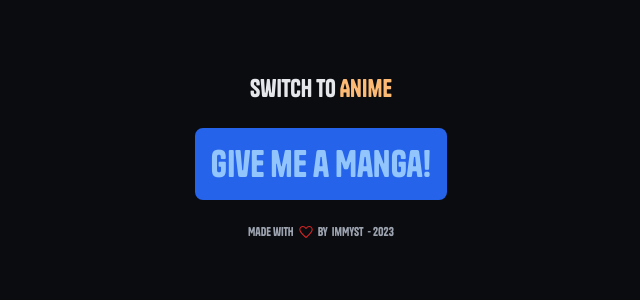
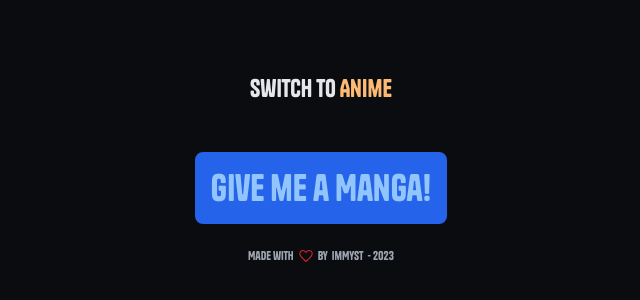
Before and after one commit to ImMyst/give-manga, a Next.js app: page / in a window 1280 px wide. Shown: the part 244-544 px from the top of the page, without its empty margins (319-959 px from the left). Built offline with nearby package versions, Linux system fonts and the light colour scheme.

Commit message:
refacto: fix header to top

```diff
--- a/app/layout.tsx
+++ b/app/layout.tsx
@@ -2,7 +2,7 @@ import "./globals.css";
 import localFont from "@next/font/local";
 import cn from "clsx";
 import Footer from "@/components/Footer";
-import Navbar from "@/components/Navbar";
+import Header from "@/components/Header";
 
 const Tanker = localFont({ src: "../public/fonts/Tanker.woff2" });
 
@@ -18,10 +18,10 @@ export default function RootLayout({
         <main
           className={cn(
             Tanker.className,
-            "bg-[#0B0C10] relative flex-col overflow-auto p-4 space-y-6 flex text-center text-yellow-50 w-screen max-w-3xl m-auto h-screen items-center justify-center"
+            "bg-[#0B0C10] relative flex-col overflow-auto p-4 space-y-6 flex text-center text-yellow-50 min-h-screen w-screen max-w-3xl m-auto items-center justify-center"
           )}
         >
-          <Navbar />
+          <Header />
           {children}
           <Footer />
         </main>
--- a/components/Navbar.tsx
+++ b/components/Header.tsx
@@ -9,7 +9,7 @@ export default function Navbar() {
   const IS_ANIME = pathname?.includes("anime");
 
   return (
-    <nav>
+    <div className="w-full h-full py-6">
       <Link
         className={cn(
           IS_ANIME ? "decoration-blue-600" : "decoration-orange-600",
@@ -24,6 +24,6 @@ export default function Navbar() {
           <span className="text-orange-300">Anime</span>
         )}
       </Link>
-    </nav>
+    </div>
   );
 }
```
